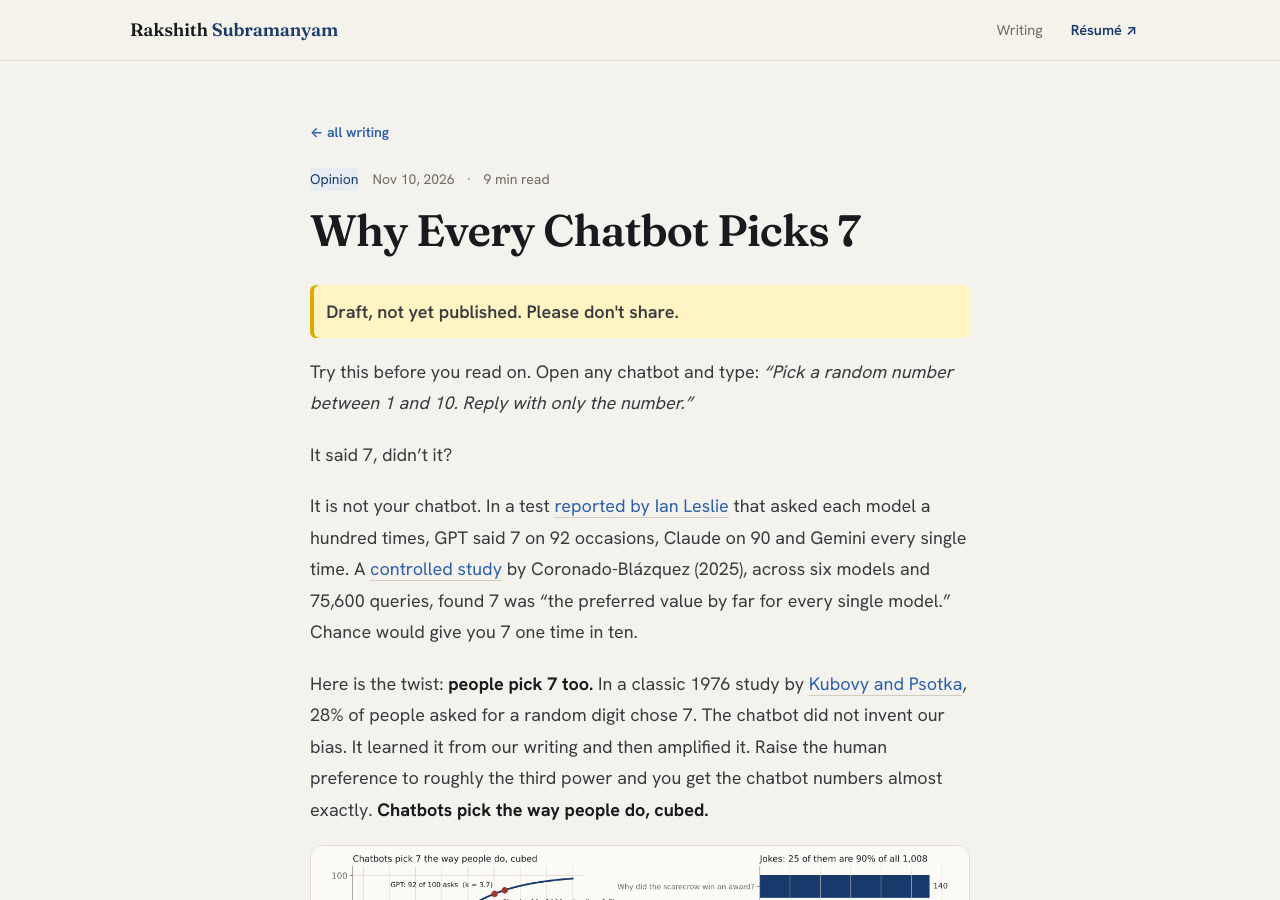
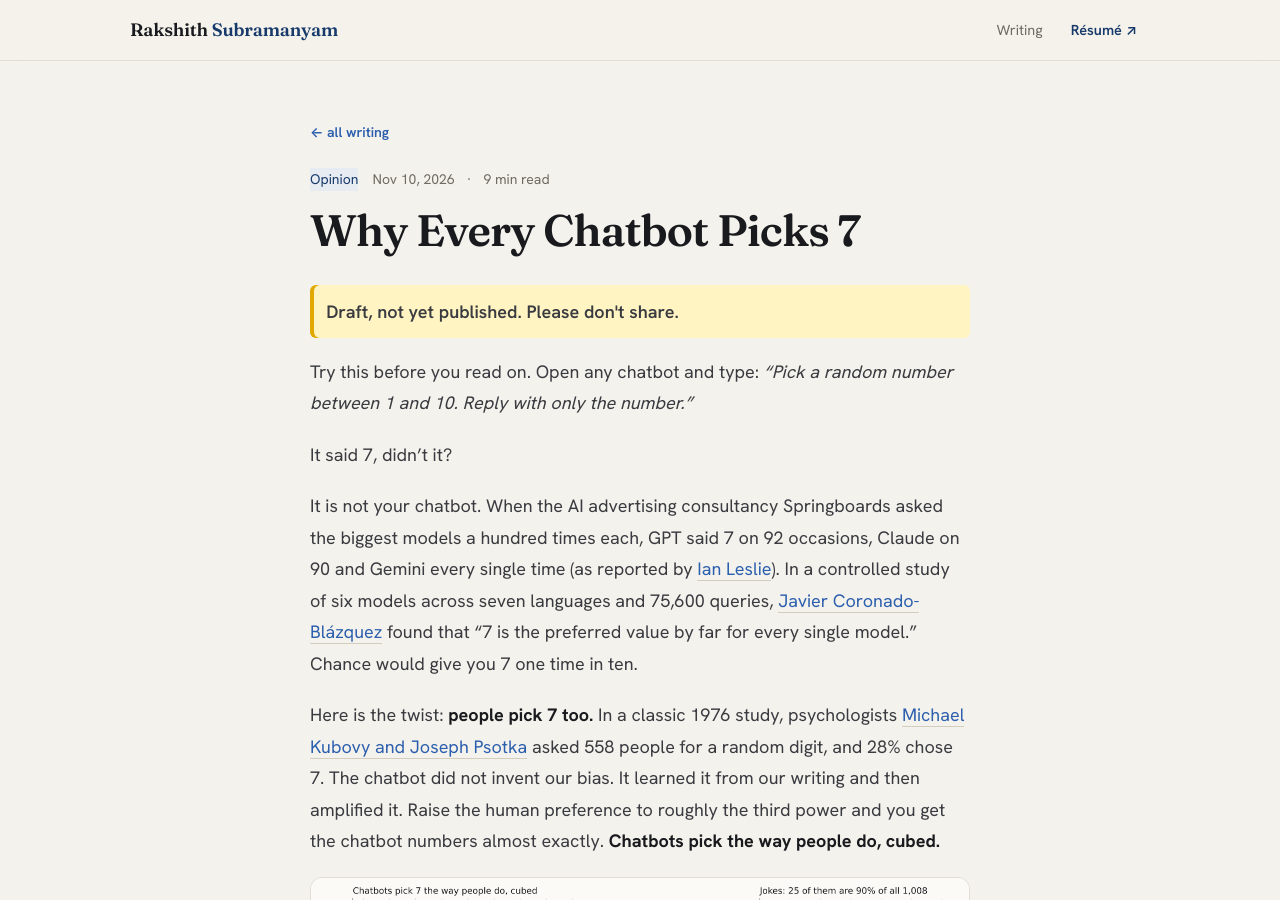
Before and after one commit to Rakshith-2905/portfolio, a Jekyll site: the page built from drafts/2fc3307e2f/index.md, in a window 1280 px wide and 900 px high. Built offline with Jekyll 4.4.1, drawn with Linux system fonts in a browser that asks for light colours.

Commit message:
Draft op-ed: inline citations in the opening
Co-Authored-By: Claude Opus 5.5 <noreply@anthropic.com>

```diff
--- a/drafts/2fc3307e2f/index.md
+++ b/drafts/2fc3307e2f/index.md
@@ -16,9 +16,9 @@ Try this before you read on. Open any chatbot and type: *"Pick a random number b
 
 It said 7, didn't it?
 
-It is not your chatbot. In a test [reported by Ian Leslie](https://www.ian-leslie.com/p/why-are-llms-fixated-on-the-number) that asked each model a hundred times, GPT said 7 on 92 occasions, Claude on 90 and Gemini every single time. A [controlled study](https://arxiv.org/abs/2502.19965) by Coronado-Blázquez (2025), across six models and 75,600 queries, found 7 was "the preferred value by far for every single model." Chance would give you 7 one time in ten.
+It is not your chatbot. When the AI advertising consultancy Springboards asked the biggest models a hundred times each, GPT said 7 on 92 occasions, Claude on 90 and Gemini every single time (as reported by [Ian Leslie](https://www.ian-leslie.com/p/why-are-llms-fixated-on-the-number)). In a controlled study of six models across seven languages and 75,600 queries, [Javier Coronado-Blázquez](https://arxiv.org/abs/2502.19965) found that "7 is the preferred value by far for every single model." Chance would give you 7 one time in ten.
 
-Here is the twist: **people pick 7 too.** In a classic 1976 study by [Kubovy and Psotka](https://psycnet.apa.org/record/1977-00345-001), 28% of people asked for a random digit chose 7. The chatbot did not invent our bias. It learned it from our writing and then amplified it. Raise the human preference to roughly the third power and you get the chatbot numbers almost exactly. **Chatbots pick the way people do, cubed.**
+Here is the twist: **people pick 7 too.** In a classic 1976 study, psychologists [Michael Kubovy and Joseph Psotka](https://psycnet.apa.org/record/1977-00345-001) asked 558 people for a random digit, and 28% chose 7. The chatbot did not invent our bias. It learned it from our writing and then amplified it. Raise the human preference to roughly the third power and you get the chatbot numbers almost exactly. **Chatbots pick the way people do, cubed.**
 
 <figure>
   <img src="{{ '/assets/img/posts/oped/oped-seven.png' | relative_url }}" alt="Left: share of answers that are 7 as human preference is amplified, with people at 28% and chatbots at 80 to 92%. Right: the five most repeated jokes out of 1,008 requests.">
```
